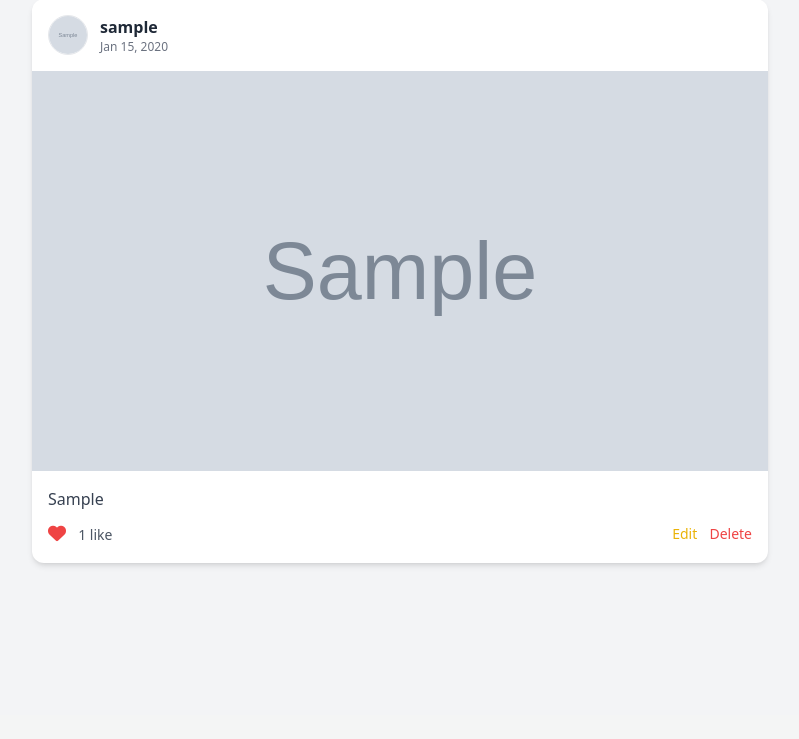
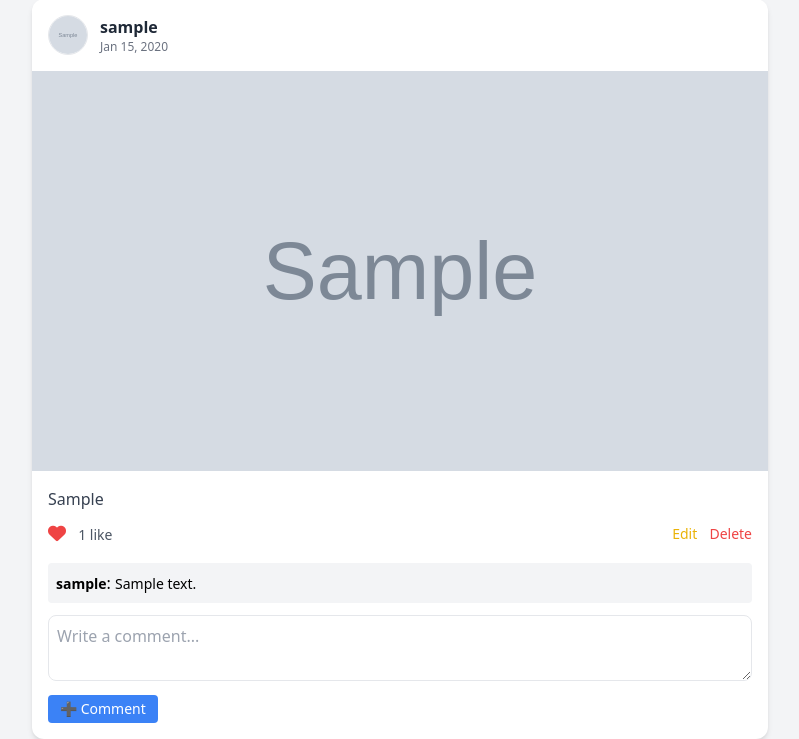
Before and after one commit to lakshyagurjar20/socialmedia, a Django app: page / in a window 1280 px wide. Shown: the part 85-824 px from the top of the page, without its empty margins (240-1039 px from the left). Before the commit the page ends 800 px from the top, so only its background shows below. Run offline with Django 5.2, Linux system fonts and the light colour scheme; the first user in the database is signed in; tables that the repository leaves empty hold one stand-in row (Sample ...); some libraries are stand-ins or nearby versions.

Commit message:
Added comment section on feed page posts

```diff
--- a/templates/main.html
+++ b/templates/main.html
@@ -48,16 +34,8 @@
       <a href="{% url 'main' %}" class="text-gray-700 hover:text-blue-500"><i class="fas fa-home"></i> Home</a>
       <a href="{% url 'upload' %}" class="text-gray-700 hover:text-green-500"><i class="fas fa-upload"></i> Post</a>
       <a href="{% url 'profile_view' %}" class="text-gray-700 hover:text-purple-500"><i class="fas fa-user-circle"></i> My Profile</a>
-
-      <!-- Search -->
-      <a href="{% url 'search_users' %}" class="text-gray-700 hover:text-yellow-500" title="Search Users" data-bs-toggle="tooltip">
-        <i class="fas fa-search"></i>
-      </a>
-
-      <!-- Logout -->
-      <a href="{% url 'logout' %}" class="text-red-500 hover:text-red-700 ms-3" title="Logout" data-bs-toggle="tooltip">
-        <i class="fas fa-sign-out-alt"></i>
-      </a>
+      <a href="{% url 'search_users' %}" class="text-gray-700 hover:text-yellow-500" title="Search Users" data-bs-toggle="tooltip"><i class="fas fa-search"></i></a>
+      <a href="{% url 'logout' %}" class="text-red-500 hover:text-red-700 ms-3" title="Logout" data-bs-toggle="tooltip"><i class="fas fa-sign-out-alt"></i></a>
     </div>
   </nav>
 
@@ -99,6 +78,32 @@
               </div>
             {% endif %}
           </div>
+
+          <!-- Comments (Display) -->
+          {% with post_comments|dictkey:post.id as comments %}
+          <div class="mt-4 space-y-2">
+            {% for comment in comments %}
+              <div class="bg-gray-100 p-2 rounded">
+                <span class="font-semibold text-sm">{{ comment.user.username }}</span>:
+                <span class="text-sm">{{ comment.text }}</span>
+              </div>
+            {% empty %}
+              <p class="text-sm text-gray-500">No comments yet.</p>
+            {% endfor %}
+          </div>
+          {% endwith %}
+
+          <!-- Comment Form -->
+          {% with comment_forms|dictkey:post.id as form %}
+          <form method="POST" class="mt-3">
+            {% csrf_token %}
+            <input type="hidden" name="comment_post_id" value="{{ post.id }}">
+            {{ form.text }}
+            <button type="submit" class="mt-2 px-3 py-1 bg-blue-500 text-white text-sm rounded hover:bg-blue-600">
+              ➕ Comment
+            </button>
+          </form>
+          {% endwith %}
         </div>
       </div>
     {% empty %}
--- a/userauth/forms.py
+++ b/userauth/forms.py
@@ -18,3 +18,17 @@ class PostForm(forms.ModelForm):
     class Meta:
         model = Post
         fields = ['image', 'caption']
+from django import forms
+from .models import Comment
+
+class CommentForm(forms.ModelForm):
+    class Meta:
+        model = Comment
+        fields = ['text']
+        widgets = {
+            'text': forms.Textarea(attrs={
+                'rows': 2,
+                'placeholder': 'Write a comment...',
+                'class': 'w-full p-2 border rounded-lg'
+            })
+        }
--- a/userauth/models.py
+++ b/userauth/models.py
@@ -51,3 +51,12 @@ class Follow(models.Model):
         return f"{self.follower.username} follows {self.following.username}"
 
 # Create your models here.
+
+class Comment(models.Model):
+    post = models.ForeignKey(Post, on_delete=models.CASCADE, related_name='comments')
+    user = models.ForeignKey(User, on_delete=models.CASCADE)
+    text = models.TextField()
+    created_at = models.DateTimeField(auto_now_add=True)
+
+    def __str__(self):
+        return f"{self.user.username} on {self.post.id}"
--- /dev/null
+++ b/userauth/templatetags/dict_filters.py
@@ -0,0 +1,10 @@
+# userauth/templatetags/dict_filters.py
+
+from django import template
+
+register = template.Library()
+
+@register.filter
+def dictkey(dict_data, key):
+    """Allows template access: dict|dictkey:key"""
+    return dict_data.get(key)
--- a/userauth/urls.py
+++ b/userauth/urls.py
@@ -18,6 +18,7 @@ urlpatterns = [
     path('<str:username>/following/', views.following_list_view, name='following_list'),
     path('post/<int:post_id>/edit/', views.edit_post, name='edit_post'),
     path('post/<int:post_id>/delete/', views.delete_post, name='delete_post'),
+    path('post/<int:post_id>/', views.post_detail_view, name='post_detail'),
 
 
 ]
--- a/userauth/views.py
+++ b/userauth/views.py
@@ -40,16 +40,35 @@ def logout_view(request):
 
 from django.contrib.auth.decorators import login_required
 
+from .models import Post, Follow, Comment
+from .forms import PostForm, CommentForm
+
 @login_required
 def main_view(request):
-    from .models import Follow  # if not already imported
-
     followed_users = Follow.objects.filter(follower=request.user).values_list('following', flat=True)
     posts = Post.objects.filter(user__in=followed_users).order_by('-created_at')
 
-    return render(request, 'main.html', {'posts': posts})
+    comment_forms = {post.id: CommentForm() for post in posts}
+    post_comments = {
+        post.id: post.comments.order_by('-created_at')[:3]  # latest 3 comments
+        for post in posts
+    }
 
+    if request.method == 'POST' and 'comment_post_id' in request.POST:
+        post_id = int(request.POST.get('comment_post_id'))
+        form = CommentForm(request.POST)
+        if form.is_valid():
+            comment = form.save(commit=False)
+            comment.post_id = post_id
+            comment.user = request.user
+            comment.save()
+            return redirect('main')
 
+    return render(request, 'main.html', {
+        'posts': posts,
+        'comment_forms': comment_forms,
+        'post_comments': post_comments
+    })
 
 
 from .forms import PostForm
@@ -246,3 +265,28 @@ def delete_post(request, post_id):
         return redirect('main')
 
     return render(request, 'delete_post.html', {'post': post})
+from .models import Post, Comment
+from .forms import CommentForm
+from django.contrib.auth.decorators import login_required
+
+@login_required
+def post_detail_view(request, post_id):
+    post = get_object_or_404(Post, id=post_id)
+    comments = post.comments.all().order_by('-created_at')
+
+    if request.method == 'POST':
+        form = CommentForm(request.POST)
+        if form.is_valid():
+            comment = form.save(commit=False)
+            comment.post = post
+            comment.user = request.user
+            comment.save()
+            return redirect('post_detail', post_id=post.id)
+    else:
+        form = CommentForm()
+
+    return render(request, 'post_detail.html', {
+        'post': post,
+        'form': form,
+        'comments': comments
+    })
```
Also changed, not shown: other parts of templates/main.html (+8 -21 lines), templates/post_detail.html (added, +37 -0 lines), userauth/migrations/0007_alter_post_likes_comment.py (added).
